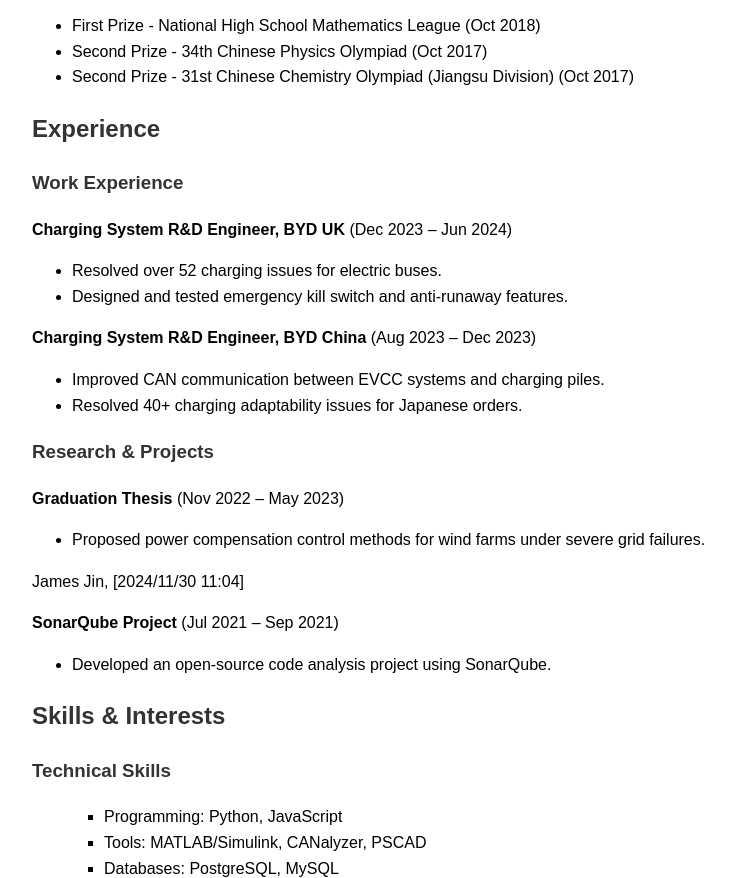
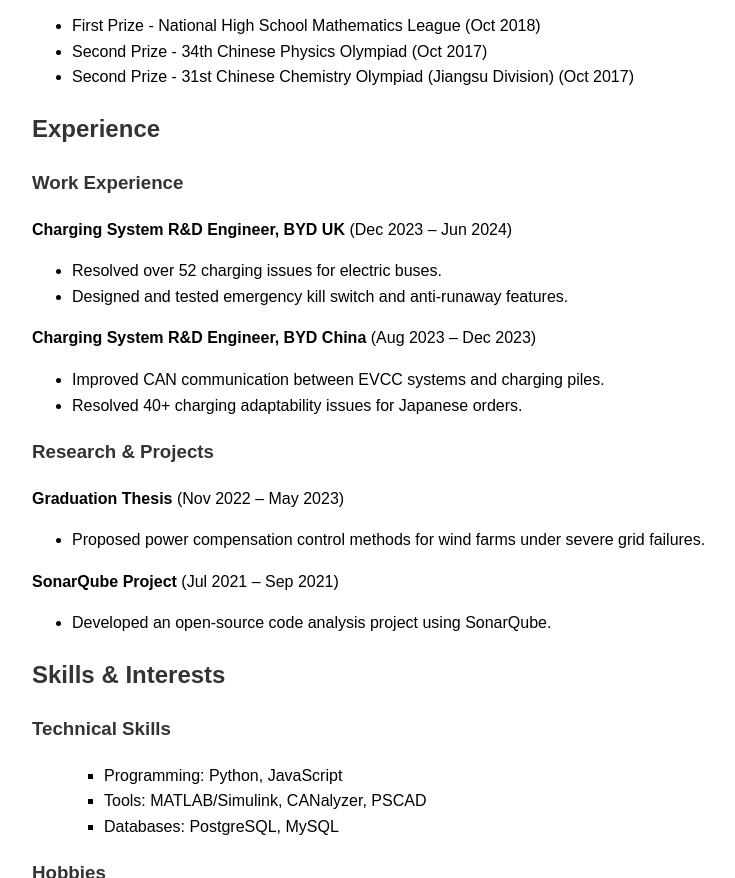
Before and after one commit to AvalonUltra/Intro, a plain HTML site: page index.html in a window 1280 px wide. Shown: the part 695-1573 px from the top of the page, without its empty margins (0-735 px from the left). Drawn offline with Linux system fonts and the light colour scheme.

Commit message:
Update index.html

```diff
--- a/index.html
+++ b/index.html
@@ -106,7 +106,6 @@
                 <li>Proposed power compensation control methods for wind farms under severe grid failures.</li>
             </ul>
 
-James Jin, [2024/11/30 11:04]
 <p><strong>SonarQube Project</strong> (Jul 2021 – Sep 2021)</p>
             <ul>
                 <li>Developed an open-source code analysis project using SonarQube.</li>
```
